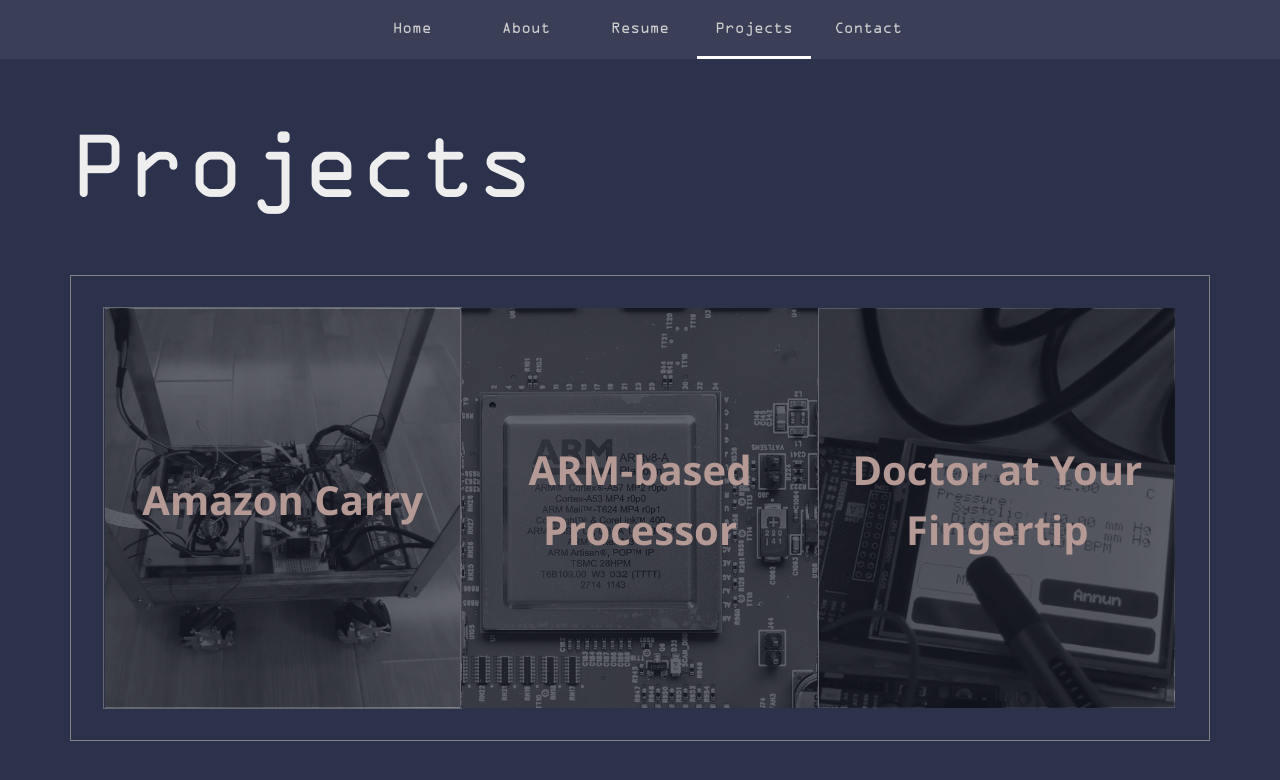
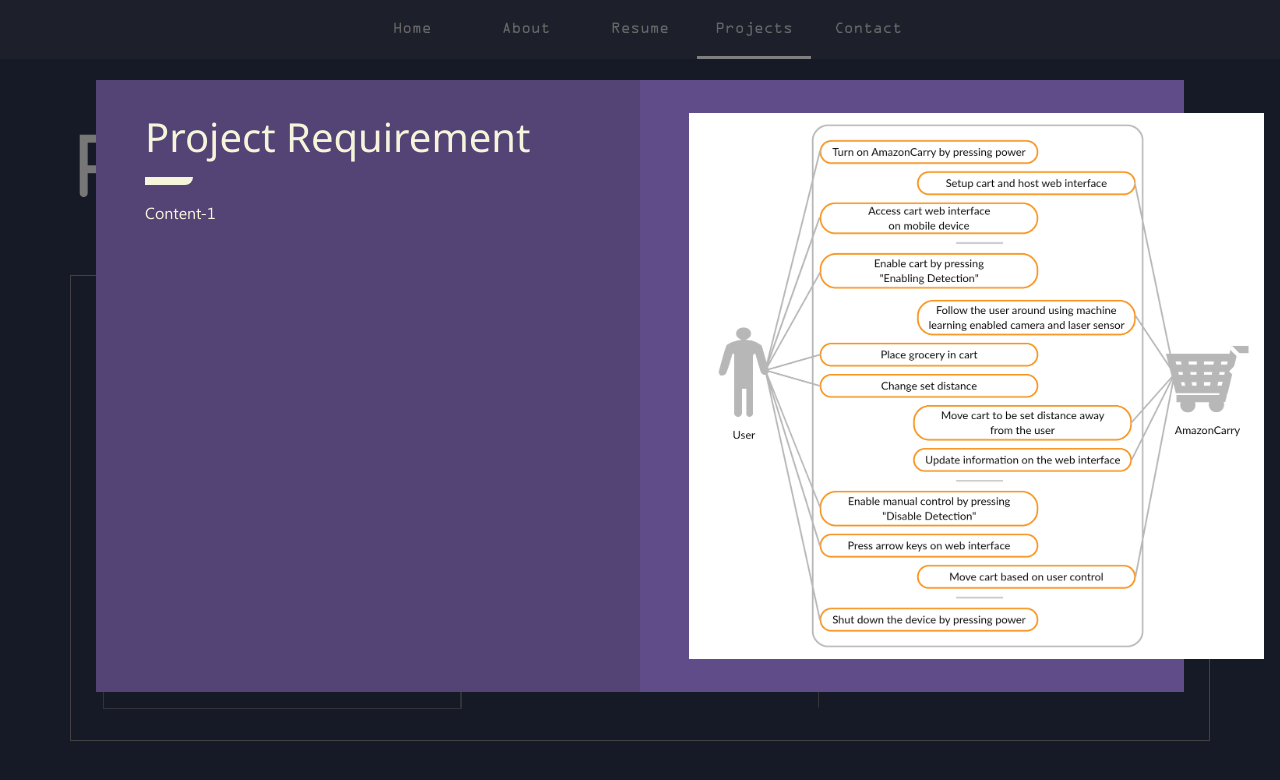
Before and after one commit to EuntaeKi/PersonalWebsite, a React (Create React App) app: page /projects in a window 1280 px wide. Both pictures are taken after a click on the button "Amazon Carry". Shown: the top 780 px of the page. Built offline with nearby package versions, Linux system fonts and the light colour scheme; a web font is replaced by a local one.

Commit message:
Project Overlay imports from external JSON object

```diff
--- a/src/components/Projects.css
+++ b/src/components/Projects.css
@@ -78,16 +78,6 @@
     z-index: 10;
 }
 
-.overlay-content {
-    background-color: #99A18F;
-    margin: 3rem 0 2rem 0;
-    padding: 2rem 3rem;
-    border: 1px solid #99A18F;
-    font-family: 'Segoe UI';
-    box-shadow: 5px 5px #cbdbb7;
-    height: 85%;
-}
-
 .overlay-heading {
     font-size: 2rem;
 }
@@ -117,6 +107,13 @@
     margin: 0 auto;
 }
 
+.arrow-dummy {
+    display: flex;
+    width: 3rem;
+    height: 0;
+    margin: 0 auto;
+}
+
 #right-arrow-wrapper:hover {
     transition: transform ease-in 0.3s;
     -webkit-transform: translateX(4px);
@@ -132,3 +129,17 @@
     -ms-transform: translateX(-4px);
     transform: translateX(-4px);
 }
+
+.overlay-content-half {
+    background-color: #544475;
+    margin: 5rem 0rem 2rem 0rem;
+    padding: 2rem 3rem;
+    border: 1px solid #544475;
+    font-family: 'Segoe UI';
+    height: 85%;
+}
+
+.overlay-content-image {
+    height: 100%;
+    margin: 0 auto;
+}
--- a/src/components/Projects.js
+++ b/src/components/Projects.js
@@ -1,5 +1,7 @@
 import React from 'react';
 import Title from './Title';
+//import ProjJSON from './Projects.json';
+import { exData } from './ProjectsData';
 import 'bootstrap/dist/css/bootstrap.min.css';
 import './Projects.css';
 import './Library.css';
@@ -10,23 +12,24 @@
     this.state = {
       overlay: false,
       project: "",
-      page: 0
+      page: 0,
+      pageEnd: ""
     }
     this.handleClick = this.handleClick.bind(this);
     this.handleOverlayClick = this.handleOverlayClick.bind(this);
   }
 
   handleOverlayClick(e) {
-    /*** Testing code - Needs to be removed when finished ***/
-    console.log(e.target.getAttribute("value"));
     if (e.target.getAttribute("value") === "right-arrow") {
-      console.log("Right Arrow Clicked!");
+      this.setState({ page: this.state.page + 1 })
     } else if (e.target.getAttribute("value") === "left-arrow") {
-      console.log("Left Arrow Clicked!");
-    } else if (e.target.getAttribute("value") !== "content") {
+      this.setState({ page: this.state.page - 1 })
+    } else if (e.target.getAttribute("value") === "container") {
       this.setState({
         project: "",
-        overlay: false
+        overlay: false,
+        page: 0,
+        pageEnd: ""
       });
     }
   }
@@ -34,7 +37,8 @@
   handleClick(e) {
     this.setState({
       overlay: true,
-      project: e.target.value
+      project: e.currentTarget.value,
+      pageEnd: (exData[e.currentTarget.value].header).length - 1,
      });
   }
 
@@ -42,13 +46,13 @@
     let overlayVar;
 
     switch(this.state.project) {
-      case "amazon-carry":
+      case "amazonCarry":
         overlayVar = "Amazon carry"
         break;
-      case "arm-proc":
+      case "armProcessor":
         overlayVar = "ARM Processor"
         break;
-      case "doctor-fingertip":
+      case "doctorFingertip":
         overlayVar = "Doctor at Your Fingertip"
         break;
       default:
@@ -59,20 +63,20 @@
         <div
           className="overlay"
           style={ this.state.project ? { display: "block" } : { display: "none" }}
-          onClick={ this.handleOverlayClick }
           value="container" >
-          <div className="overlay-content-row">
-            <button className="arrow-wrapper" id="left-arrow-wrapper" value="left-arrow">
-              <div className="arrow" value="left-arrow" />
-            </button>
-            <div className="overlay-content content-container" value="content">
-              <div className="overlay-heading">
-                { overlayVar }
-              </div>
-            </div>
-            <button className="arrow-wrapper" id="right-arrow-wrapper" value="right-arrow">
-              <div className="arrow" value="right-arrow" style={{ transform: "rotate(225deg)" }} />
-            </button>
+          <div className="overlay-content-row" value="container" onClick={ (e) => this.handleOverlayClick(e) }>
+            { this.state.page !== 0 ?
+              <button className="arrow-wrapper" id="left-arrow-wrapper" value="left-arrow">
+                <div className="arrow" value="left-arrow" />
+              </button> : <div className="arrow-dummy" /> }
+            <ProjectLayout
+              value="content"
+              page={ this.state.page }
+              project={ this.state.project } />
+              { this.state.page !== this.state.pageEnd ?
+              <button className="arrow-wrapper" id="right-arrow-wrapper" value="right-arrow">
+                <div className="arrow" value="right-arrow" style={{ transform: "rotate(225deg)" }} />
+              </button> : <div className="arrow-dummy" /> }
           </div>
         </div>
         <div>
@@ -99,13 +103,13 @@
   componentDidMount() {
     switch (this.props.btnDesc) {
       case "Amazon Carry":
-        this.setState({btnType: "amazon-carry"});
+        this.setState({btnType: "amazonCarry"});
         break;
       case "Doctor at Your Fingertip":
-        this.setState({btnType: "doctor-fingertip"});
+        this.setState({btnType: "doctorFingertip"});
         break;
       case "ARM-based Processor":
-        this.setState({btnType: "arm-proc"});
+        this.setState({btnType: "armProcessor"});
         break;
       default:
         this.setState({btnType: ""});
@@ -121,7 +125,9 @@
             onClick={ (e) => this.props.handleClick(e) }
             style={ this.props.edgeCheck ? { } : { borderRight: "1px solid #838383" }}
             value={ this.state.btnType } >
-            <p className="project-btn-text">{ this.props.btnDesc }</p>
+            <p className="project-btn-text">
+              { this.props.btnDesc }
+            </p>
           </button>
         </div>
       </div>
@@ -129,4 +135,27 @@
   }
 }
 
+function ProjectLayout(props) {
+  //  props.project ? ProjJSON[props.project].image[props.page] : ""
+  return (
+    <div className="row" style={{ width: "85%", margin: 0, color: "#F5F5DC" }}>
+      <div
+        className="overlay-content-half col-6">
+        <h2 className="overlay-header"> { props.project ? exData[props.project].header[props.page] : "" } </h2>
+        <div className="heading-bar" style={{ borderColor: "#F5F5DC", margin: "1rem 0" }} />
+        <p>{ props.project ? exData[props.project].content[props.page] : "" }</p>
+      </div>
+      <div
+        className="overlay-content-half col-6"
+        value="content"
+        style={{ backgroundColor: "#604C88", borderColor: "#604C88" }}>
+          <img
+            src={ props.project ? exData[props.project].image[props.page] : "" }
+            alt={ props.project ? exData[props.project].imageAlt[props.page] : "" }
+            className="overlay-content-image" />
+      </div>
+    </div>
+  );
+}
+
 export default Projects;
--- /dev/null
+++ b/src/components/Projects.json
@@ -0,0 +1,20 @@
+{
+    "amazonCarry": {
+        "header": ["Project Requirement", "System Requirement", "Design", "Prototype", "Feedback", "End Product"],
+        "content": ["Content-1", "Content-2", "Content-3", "Content-4", "Content-5", "Content-6"],
+        "image": ["../img/Amazon_Carry_Use_Diagram.png", "Image-2", "", "Image-4", "Image-5", "Image-6"],
+        "imageAlt": [ "Amazon Carry Use Diagram", "Image-2", "", "Image-4", "Image-5", "Image-6"]
+    },
+    "armProcessor": {
+        "header": ["Project Requirement", "System Requirement", "Design", "Feedback", "End Project"],
+        "content": ["Content-1", "Content-2", "Content-3", "Content-4", "Content-5"],
+        "image": ["Image-1", "Image-2", "Image-3", "Image-4", "Image-5"],
+        "imageAlt": ["Image-Alt-1", "Image-2", "", "Image-4", "Image-5", "Image-6"]
+    },
+    "doctorFingertip": {
+        "header": ["Project Requirement", "System Requirement", "Design", "Prototype", "Feedback", "End Product"],
+        "content": ["Content-1", "Content-2", "Content-3", "Content-4", "Content-5", "Content-6"],
+        "image": ["Image-1", "Image-2", "Image-3", "Image-4", "Image-5", "Image-6"],
+        "imageAlt": ["Image-Alt-1", "Image-2", "", "Image-4", "Image-5", "Image-6"]
+    }
+}
--- /dev/null
+++ b/src/components/ProjectsData.js
@@ -0,0 +1,20 @@
+export const exData = {
+    "amazonCarry": {
+        "header": ["Project Requirement", "System Requirement", "Design", "Prototype", "Feedback", "End Product"],
+        "content": ["Content-1", "Content-2", "Content-3", "Content-4", "Content-5", "Content-6"],
+        "image": [require("../img/Amazon_Carry_Use_Diagram.png"), "Image-2", "", "Image-4", "Image-5", "Image-6"],
+        "imageAlt": [ "Amazon Carry Use Diagram", "Image-2", "", "Image-4", "Image-5", "Image-6"]
+    },
+    "armProcessor": {
+        "header": ["Project Requirement", "System Requirement", "Design", "Feedback", "End Project"],
+        "content": ["Content-1", "Content-2", "Content-3", "Content-4", "Content-5"],
+        "image": ["Image-1", "Image-2", "Image-3", "Image-4", "Image-5"],
+        "imageAlt": ["Image-Alt-1", "Image-2", "", "Image-4", "Image-5", "Image-6"]
+    },
+    "doctorFingertip": {
+        "header": ["Project Requirement", "System Requirement", "Design", "Prototype", "Feedback", "End Product"],
+        "content": ["Content-1", "Content-2", "Content-3", "Content-4", "Content-5", "Content-6"],
+        "image": ["Image-1", "Image-2", "Image-3", "Image-4", "Image-5", "Image-6"],
+        "imageAlt": ["Image-Alt-1", "Image-2", "", "Image-4", "Image-5", "Image-6"]
+    }
+}
--- a/src/components/resume.json
+++ b/src/components/resume.json
@@ -11,7 +11,7 @@
             "subheading": "Amazon Carry",
             "subtext": "Embedded System Capstone | Jan 2020 - Mar 2020",
             "text": [
-                "Designed a shopping cart which can detect a user and follow them using VCSEL sensor and machine learning-based edge detection",
+                "Designed a shopping cart which detects a user and follow them using VCSEL sensor and machine learning-based edge detection",
                 "Developed a web server with Node.js on Raspberry Pi to establish bidirectional communication between the device and the user",
                 "Designed a React based web page to remotely control and customize settings",
                 "Established data transfer between the web server and the Raspberry Pi's main Python script"
```
Also changed, not shown: src/img/Amazon_Carry_Use_Diagram.png (added).
